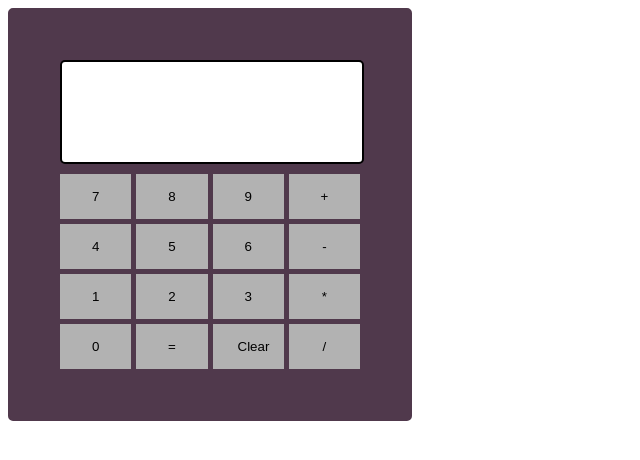
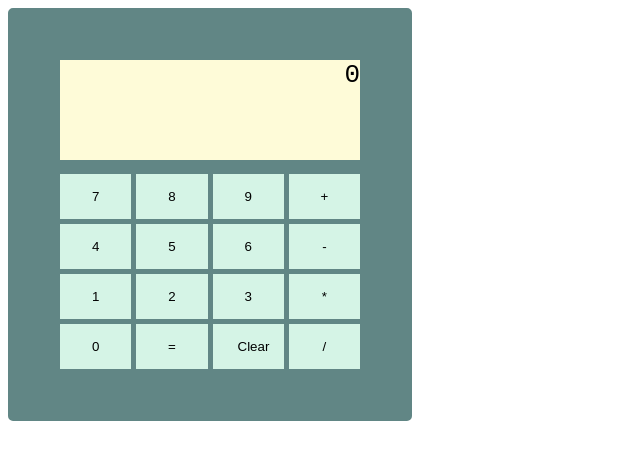
Before and after one commit to Benjamin-Re/calculate, a plain HTML site: page index.html in a window 1280 px wide. Both pictures are taken after a click on the button "Clear". Shown: the whole page, without its empty margins (0-640 px from the left). Drawn offline with Linux system fonts and the light colour scheme.

Commit message:
Use functions to calculate and update display

```diff
--- a/index.html
+++ b/index.html
@@ -12,26 +12,24 @@
 
 <body>
     <div class="container">
-        <div class="display">
-            <input type="text" value="">
-        </div>
+        <div class="display">0</div>
         <div class="middle">
-            <button>7</button>
-            <button>8</button>
-            <button>9</button>
-            <button>+</button>
-            <button>4</button>
-            <button>5</button>
-            <button>6</button>
-            <button>-</button>
-            <button>1</button>
-            <button>2</button>
-            <button>3</button>
-            <button>*</button>
-            <button>0</button>
-            <button>=</button>
-            <button>Clear</button>
-            <button>/</button>
+            <button class="number">7</button>
+            <button class="number">8</button>
+            <button class="number">9</button>
+            <button class="operator">+</button>
+            <button class="number">4</button>
+            <button class="number">5</button>
+            <button class="number">6</button>
+            <button class="operator">-</button>
+            <button class="number">1</button>
+            <button class="number">2</button>
+            <button class="number">3</button>
+            <button class="operator">*</button>
+            <button class="number">0</button>
+            <button class="equal">=</button>
+            <button class="clear">Clear</button>
+            <button class="operator">/</button>
         </div>
     </div>
 </body>
--- a/script.js
+++ b/script.js
@@ -1,3 +1,5 @@
+const display = document.querySelector(".display");
+
 function add(a, b) {
     return a + b;
 }
@@ -15,6 +17,8 @@ function divide(a, b) {
 }
 
 function operate(operator, a, b) {
+    a = +a;
+    b = +b;
     let result;
     switch (operator) {
         case '+':
@@ -30,5 +34,81 @@ function operate(operator, a, b) {
             result = divide(a, b);
             break;
     }
-    return result;
+    return Math.floor(result*1000)/1000;
 }
+
+
+
+let a = "";
+let b = "";
+let operator = "";
+let operatorClicked = false;
+let equalLocked = true;
+
+// Add Event listeners to the buttons
+// Save the first number in a
+// After the operator was clicked save the number in b
+let numbers = document.querySelectorAll(".number");
+numbers.forEach(num => {
+    num.addEventListener("click", () => {
+        if (!operatorClicked) {
+            a += num.textContent;
+            display.textContent = a;
+        } else {
+            b += num.textContent;
+            display.textContent = b;
+            // If b was typed in we can unlock equals
+            equalLocked = false;
+        }
+    })
+})
+
+// When an operator is clicked save a and the operator
+let operators = document.querySelectorAll(".operator");
+operators.forEach(currentOperator => {
+    currentOperator.addEventListener("click", () => {
+        if (!operatorClicked) {
+            // Save display value to a, in case this happens after the equal button was clicked
+            a = display.textContent;
+            operator = currentOperator.textContent;
+            operatorClicked = true;
+        } else {
+            // If the operator was clicked already it should function like equal
+            equals();
+            a = display.textContent;
+            operator = currentOperator.textContent;
+            operatorClicked = true;
+        }
+    });
+})
+
+// When = clicked calculate with the appropriate method
+let equal = document.querySelector(".equal");
+equal.addEventListener("click", () => {
+    equals();
+})
+
+function equals() {
+    // Check if number b was typed in otherwise equal stays locked
+    if(!equalLocked){
+        // Save display value to b
+        b = display.textContent;
+        display.textContent = operate(operator, a, b);
+        init();
+        equalLocked = true;
+    }
+}
+
+// When Clear is clicked all is reset
+let clear = document.querySelector(".clear");
+clear.addEventListener("click", () => {
+    init();
+    display.textContent = "0";
+})
+
+function init() {
+    a = "";
+    b = "";
+    operator = "";
+    operatorClicked = false;
+}
--- a/style.css
+++ b/style.css
@@ -1,8 +1,12 @@
 :root {
-    --case: #50394c;
-    --buttons: #b2b2b2;
-    --display: white;
-    --buttonsHover: #f4e1d2;
+    --case: #618685;
+    --buttons: #d5f4e6;
+    --display: #fefbd8;
+    --buttonsHover: #80ced6;
+}
+
+body {
+    font-family: monospace;
 }
 
 .container {
@@ -20,17 +24,12 @@
 .display {
     flex-basis: 100%;
     height: 100px;
+    background-color: var(--display);
+    text-align: right;
+    font-size: xx-large;
 }
 
-.display input {
-    width: 100%;
-    height: 100%;
-    border: 2px solid black;
-    border-radius: 5px;
-    padding: 0;
-    margin: 0;
-    background-color: var(--display);
-}
+
 
 .middle {
     flex-basis: 100%;
```
Also changed, not shown: 1 other file.
